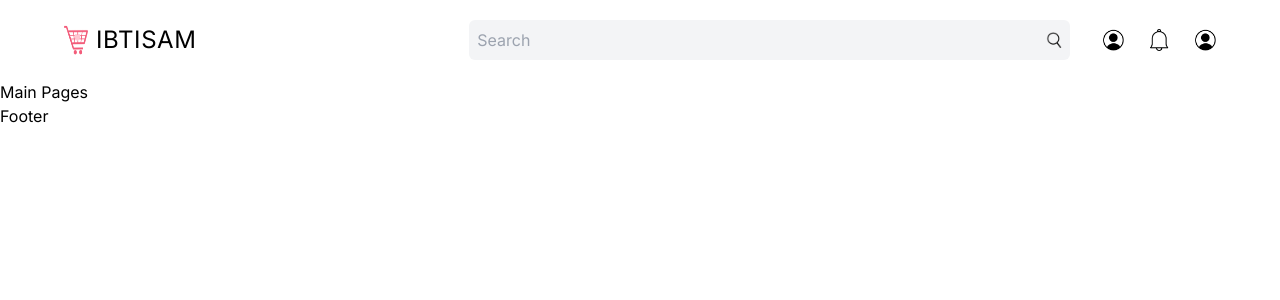
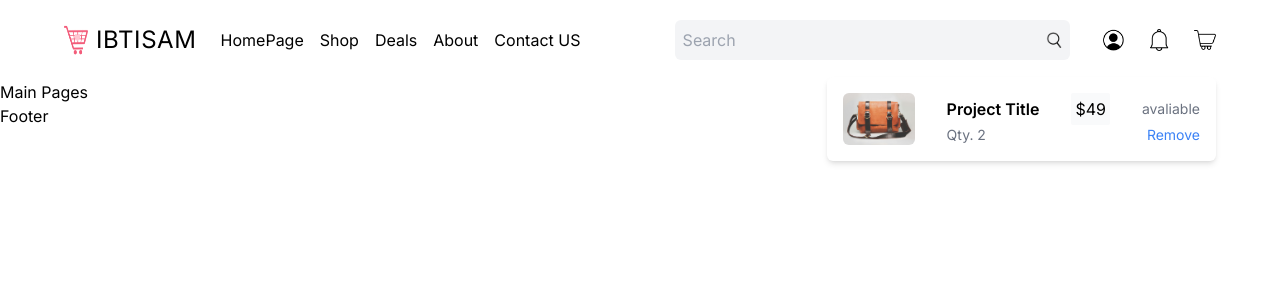
Before and after one commit to zaheer-bashir/E-Commerce-store, a Next.js app: page / in a window 1280 px wide. Both pictures are taken after a click on the picture 1205 px from the left and 40 px from the top of the page. Shown: the top 300 px of the page. Built offline with nearby package versions, Linux system fonts and the light colour scheme.

Commit message:
work on navbar also start working on cart modal

```diff
--- /dev/null
+++ b/src/components/navbar/cartModal.tsx
@@ -0,0 +1,42 @@
+import Image from "next/image";
+import React from "react";
+
+const CartModal = () => {
+  const cartItems = false;
+  return (
+    <div className= "w-max absolute p-4 rounded-md shadow-md bg-white top-12 right-0 flex flex-col gap-6 z-20">
+      {cartItems ? (
+        <div className="">Cart is Empty</div>
+      ) : (
+        <div className="flex flex-row gap-8">
+        <Image
+            src="/example-product.jpg"
+            alt="Cart Product Image"
+            width={72}
+            height={72}
+            className="object-cover rounded-md"
+          />
+          <div className="flex flex-col justify-between w-full">
+            {/* TOP */}
+            <div className="flex items-center justify-between gap-8">
+              {/* TITLE */}
+              <div className="flex items-center justify-center gap-8">
+                <h1 className="font-semibold">Project Title</h1>
+                <div className="p-1 bg-gray-50 rounded-sm">$49</div>
+              </div>
+              {/* DESC */}
+              <div className="text-sm text-gray-500">avaliable</div>
+            </div>
+            {/* BOTTOM */}
+            <div className="flex justify-between text-sm">
+                <span className="text-gray-500">Qty. 2</span>
+                <span className="text-blue-500">Remove</span>
+            </div>
+          </div>
+        </div>
+      )}
+    </div>
+  );
+};
+
+export default CartModal;
--- a/src/components/navbar/navIcons.tsx
+++ b/src/components/navbar/navIcons.tsx
@@ -3,6 +3,7 @@ import Image from "next/image";
 import Link from "next/link";
 import { useRouter } from "next/navigation";
 import React, { useState } from "react";
+import CartModal from "./cartModal";
 
 const NavIcons = () => {
   const [isProfileOpen, setIsProfileOpen] = useState(false);
@@ -42,13 +43,14 @@ const NavIcons = () => {
         className="cursor-pointer"
       />
       <Image
-        src="/profile.png"
+        src="/cart.png"
         alt="Cart"
         width={22}
         height={22}
-        className="cart-pointer"
+        className="cursor-pointer"
         onClick={() => setIsCartOpen(!isCartOpen)}
       />
+      {isCartOpen && <CartModal />}
     </div>
   );
 };
--- a/src/components/navbar/navbar.tsx
+++ b/src/components/navbar/navbar.tsx
@@ -15,12 +15,19 @@ const Navbar = () => {
         <Menu />
       </div>
       {/* BIGGER SCREENS */}
-      <div className="hidden md:flex items-center justify-betweenn gap-8 h-full">
-        <div className="w-1/3">
+      <div className="hidden md:flex items-center justify-betweenn gap-12 h-full">
+        <div className="flex items-center gap-12">
           <Link href={"/"} className="flex flex-row gap-2">
             <Image src="/logo.png" alt="Logo" width={24} height={24} />
             <div className="text-2xl tracking-wide">IBTISAM</div>
           </Link>
+        </div>
+        <div className="hidden xl:flex gap-4 md:w-1/2 w-1/4">
+          <Link href={"/"}>HomePage</Link>
+          <Link href={"/"}>Shop</Link>
+          <Link href={"/"}>Deals</Link>
+          <Link href={"/"}>About</Link>
+          <Link href={"/"}>Contact US</Link>
         </div>
         <div className="w-2/3 flex items-center justify-betweenn gap-8">
           <SearchBar />
--- a/src/components/navbar/searchBar.tsx
+++ b/src/components/navbar/searchBar.tsx
@@ -17,7 +17,7 @@ const SearchBar = () => {
   };
 
   return (
-    <form className="flex ic justify-between items-center bg-gray-100 p-2 rounded-md flex-1">
+    <form className="flex ic justify-between items-center bg-gray-100 p-2 rounded-md flex-1 w-1/3">
       <input
         type="text"
         name="name"
```
Also changed, not shown: public/example-product.jpg (added).
